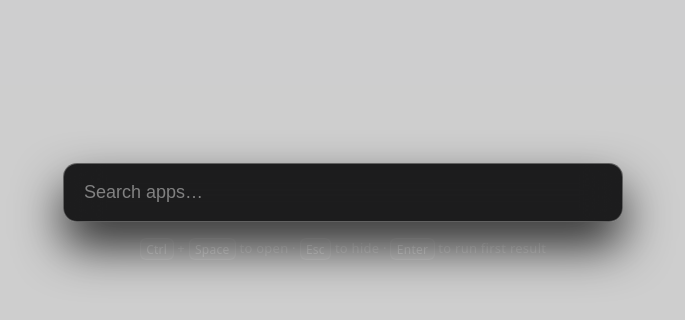
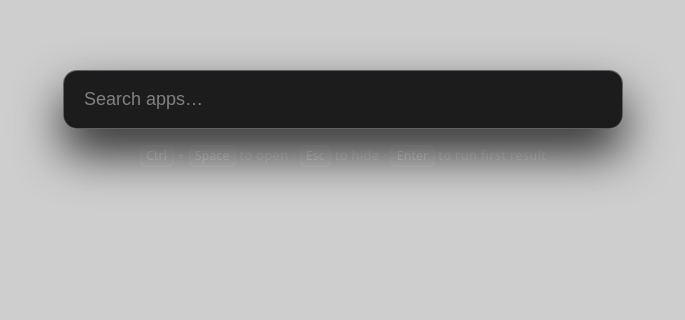
Before and after one commit to suyashpatil78/blink, an Angular app: page / in a window 1280 px wide. Shown: the part 170-490 px from the top of the page, without its empty margins (297-982 px from the left). Built offline with nearby package versions, Linux system fonts and the light colour scheme.

Commit message:
fix: fix issue of input shifting above the screen

```diff
--- a/src/app/app.component.css
+++ b/src/app/app.component.css
@@ -8,10 +8,10 @@
   display: flex;
   flex-direction: column;
   align-items: center;
-  justify-content: center;
+  justify-content: flex-start;
   min-height: 100vh;
   width: 100%;
-  padding: 0 1.5rem 1.5rem;
+  padding: 30vh 1.5rem 1.5rem;
   background: rgba(12, 12, 14, 0.2);
   color: #f4f4f5;
 }
@@ -22,6 +22,7 @@
   padding: 0;
   border: none;
   outline: none;
+  flex-shrink: 0;
 }
 
 .search-input {
@@ -60,6 +61,7 @@
 }
 
 .hint {
+  flex-shrink: 0;
   margin-top: 1rem;
   font-size: 0.8125rem;
   color: rgba(255, 255, 255, 0.35);
```
